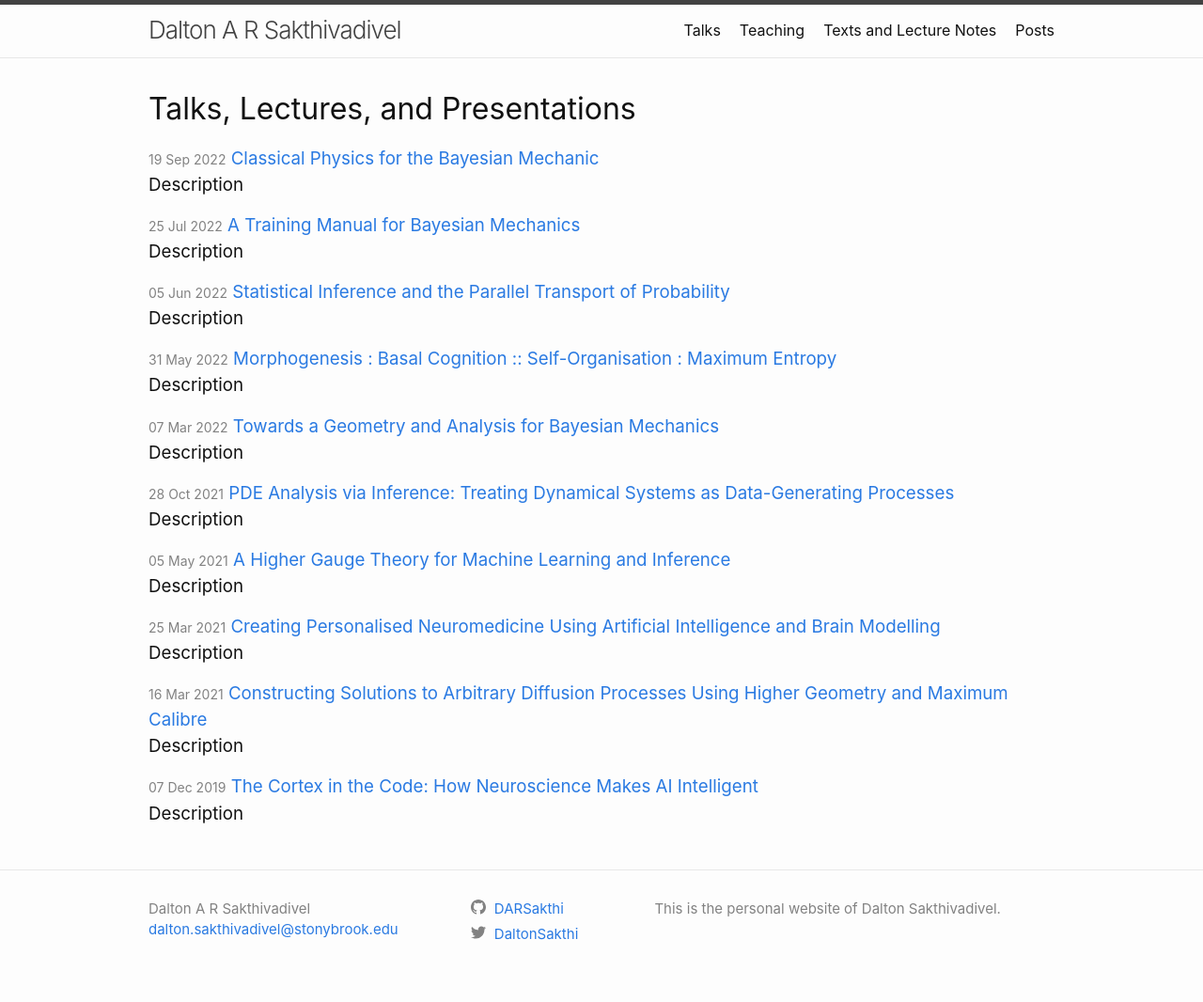
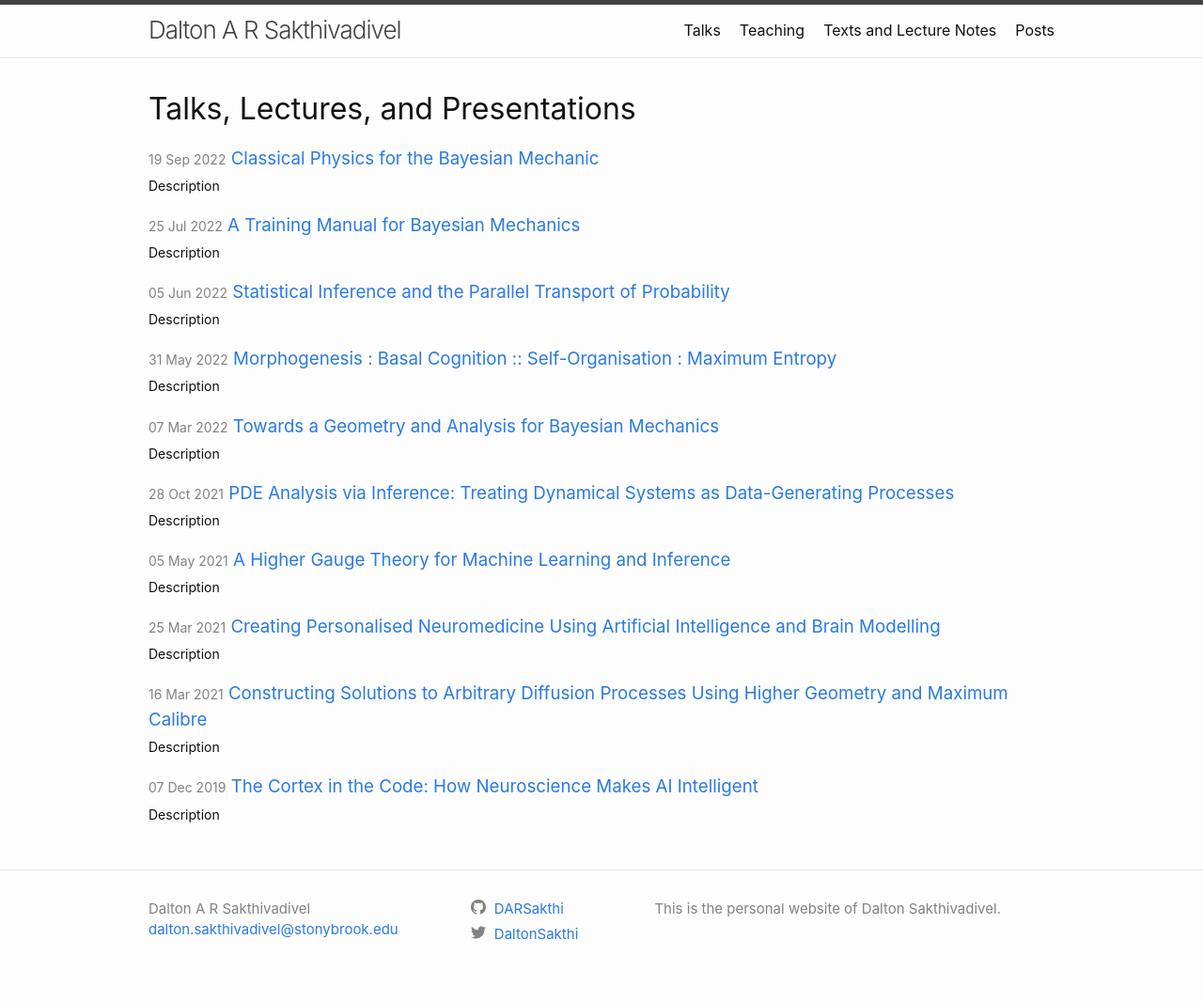
Before and after one commit to DARSakthi/DARSakthi.github.io, a Jekyll site: the page built from talks.html, in a window 1280 px wide. Shown: the whole page at 94% size. Built offline with Jekyll 4.4.1, drawn with Linux system fonts in a browser that asks for light colours.

Commit message:
Formatting adjustment II

```diff
--- a/talks.html
+++ b/talks.html
@@ -20,7 +20,7 @@ author_profile: true
           </a>
 
           <html>
-            <div id="summary">Description</div>
+            <div id="summary"><span style="font-size:0.75em;">Description</span></div>
             <div id="detail"><span style="font-size:0.75em;">{{ talk.content | truncatewords: 50 }}</span></div>
             <style type="text/css">
               #summary:hover + #detail, #detail:hover {
```
